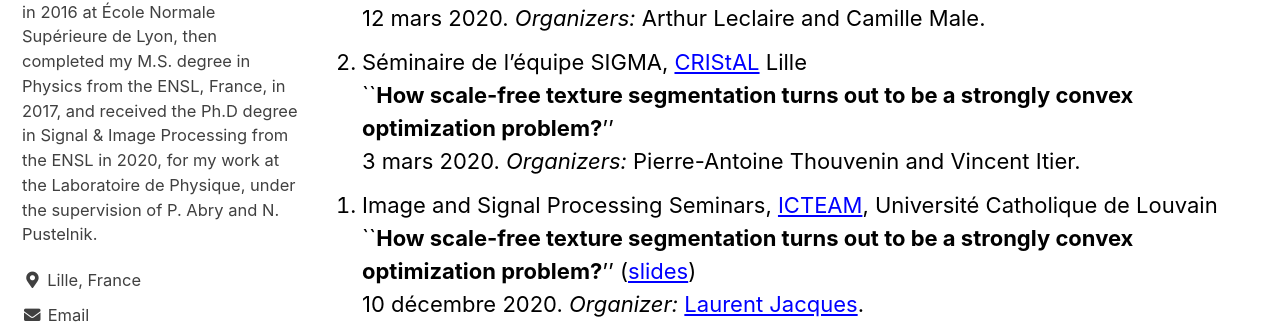
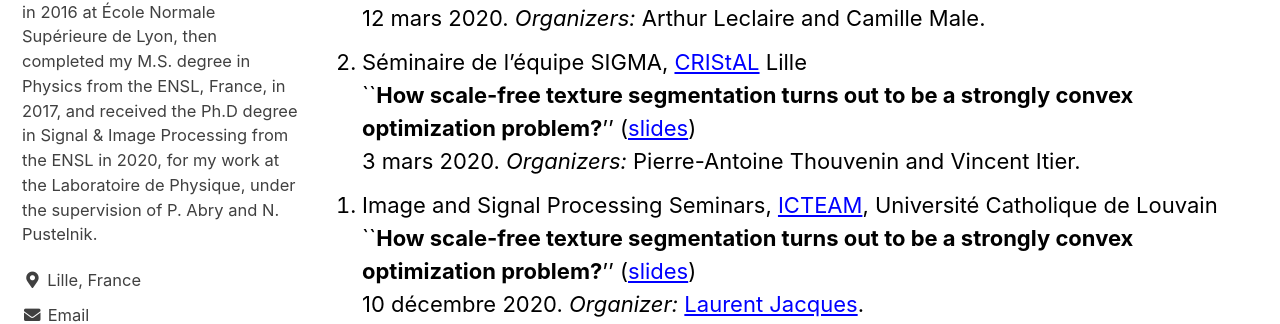
Before and after one commit to bpascal-fr/bpascal-fr.github.io, a Jekyll site: the page built from _pages/invitations.md, in a window 1280 px wide and 900 px high, scrolled down 807 px. Shown: the part 292-616 px from the top of the window. Built offline with Jekyll 4.4.1, drawn with Linux system fonts in a browser that asks for light colours; cached includes are drawn as plain includes; nearby versions of some CDN libraries; some web fonts are replaced.

Commit message:
invited semainars

```diff
--- a/_pages/invitations.md
+++ b/_pages/invitations.md
@@ -27,7 +27,7 @@
 ``**How scale-free texture segmentation turns out to be a strongly convex optimization problem?**'' ([slides](../assets/pdfs/IMB20.pdf))
 12 mars 2020. *Organizers:* Arthur Leclaire and Camille Male.
 2. Séminaire de l'équipe SIGMA, [CRIStAL](https://www.cristal.univ-lille.fr/spip.php?page=rubrique&id_rubrique=1) Lille
-``**How scale-free texture segmentation turns out to be a strongly convex optimization problem?**''
+``**How scale-free texture segmentation turns out to be a strongly convex optimization problem?**'' ([slides](../assets/pdfs/CRISTAL20.pdf))
 3 mars 2020. *Organizers:* Pierre-Antoine Thouvenin and Vincent Itier.
 1. Image and Signal Processing Seminars, [ICTEAM](https://uclouvain.be/en/research-institutes/icteam), Université Catholique de Louvain
 ``**How scale-free texture segmentation turns out to be a strongly convex optimization problem?**'' ([slides](../assets/pdfs/UCL2019.pdf))
```
Also changed, not shown: 1 other file.
